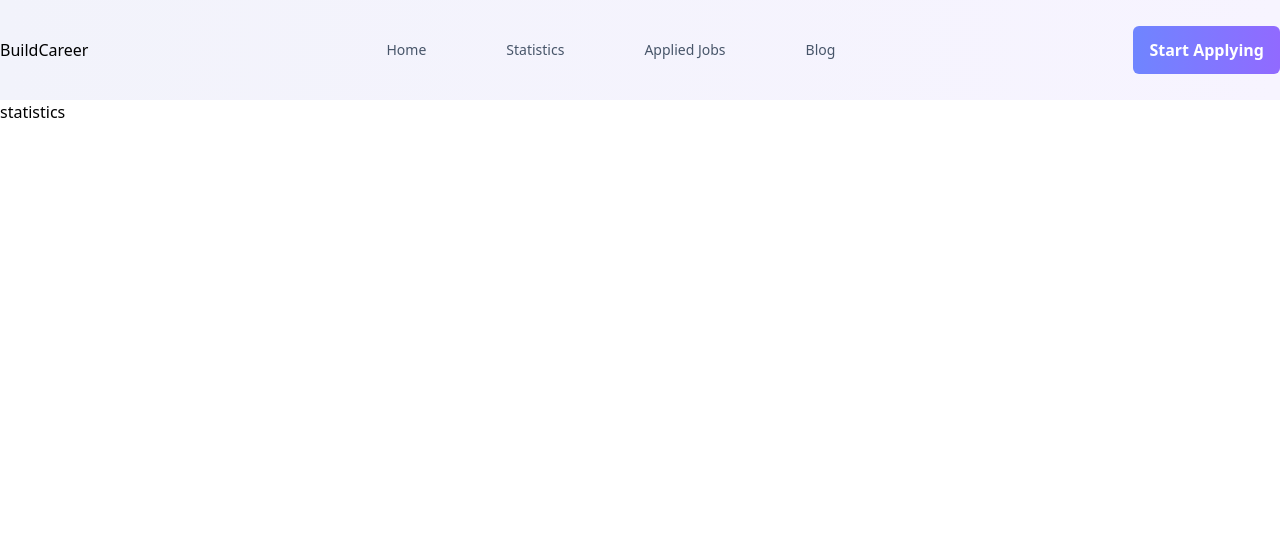
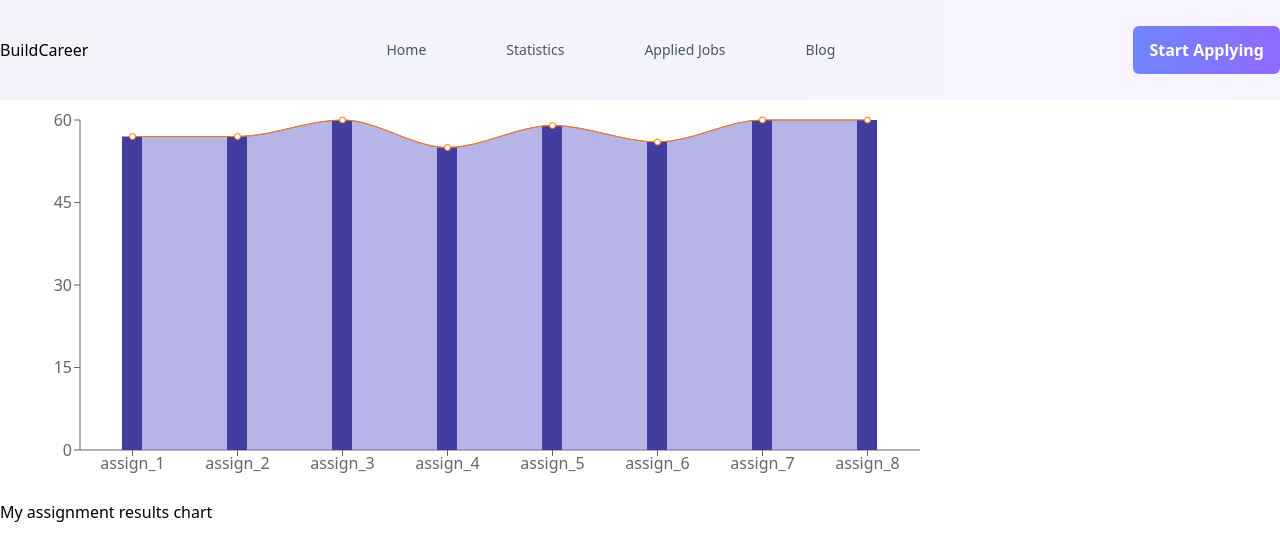
Before and after one commit to rakib8680/Build-Career, a React (Vite) app: page /statistics in a window 1280 px wide. Shown: the top 560 px of the page. Built offline with nearby package versions, Linux system fonts and the light colour scheme.

Commit message:
statistics chart complete

```diff
--- a/package.json
+++ b/package.json
@@ -14,6 +14,7 @@
     "react": "^18.2.0",
     "react-dom": "^18.2.0",
     "react-router-dom": "^6.10.0",
+    "recharts": "^2.5.0",
     "sort-by": "^1.2.0"
   },
   "devDependencies": {
--- a/src/components/Statistics.jsx
+++ b/src/components/Statistics.jsx
@@ -1,9 +1,55 @@
 import React from 'react';
+import {
+    ComposedChart,
+    Line,
+    Area,
+    Bar,
+    XAxis,
+    YAxis,
+    CartesianGrid,
+    Tooltip,
+    Legend,
+    ResponsiveContainer,
+} from 'recharts';
 
 const Statistics = () => {
+
+
+    const marks = [
+        { name: 'assign_1', mark: 57 },
+        { name: 'assign_2', mark: 57 },
+        { name: 'assign_3', mark: 60 },
+        { name: 'assign_4', mark: 55 },
+        { name: 'assign_5', mark: 59 },
+        { name: 'assign_6', mark: 56 },
+        { name: 'assign_7', mark: 60 },
+        { name: 'assign_8', mark: 60 },
+    ]
+
+
     return (
-        <div>
-            statistics
+        <div className='bg-gradient-to-r from-[#f2f3fb] to-[#f7f4ff] pt-5 pb-72 '>
+            <div className='container mx-auto '>
+                <ComposedChart
+                    className='mx-auto mt-20'
+                    width={1000}
+                    height={400}
+                    data={marks}
+                    margin={{
+                        top: 20,
+                        right: 80,
+                        bottom: 20,
+                        left: 20,
+                    }}>
+                    <XAxis dataKey="name"></XAxis>
+                    <YAxis></YAxis>
+                    <Tooltip />
+                    <Area type="monotone" dataKey="mark" fill="#8884d8" stroke="#8884d8" />
+                    <Bar dataKey="mark" barSize={20} fill="#413ea0" />
+                    <Line type="monotone" dataKey="mark" stroke="#ff7300" />
+                </ComposedChart>
+                <h1 className='text-center text-violet-500 font-semibold mt-6'> My assignment results chart</h1>
+            </div >
         </div>
     );
 };
```
Also changed, not shown: 1 other file (tests, documents, lock files or other folders).
